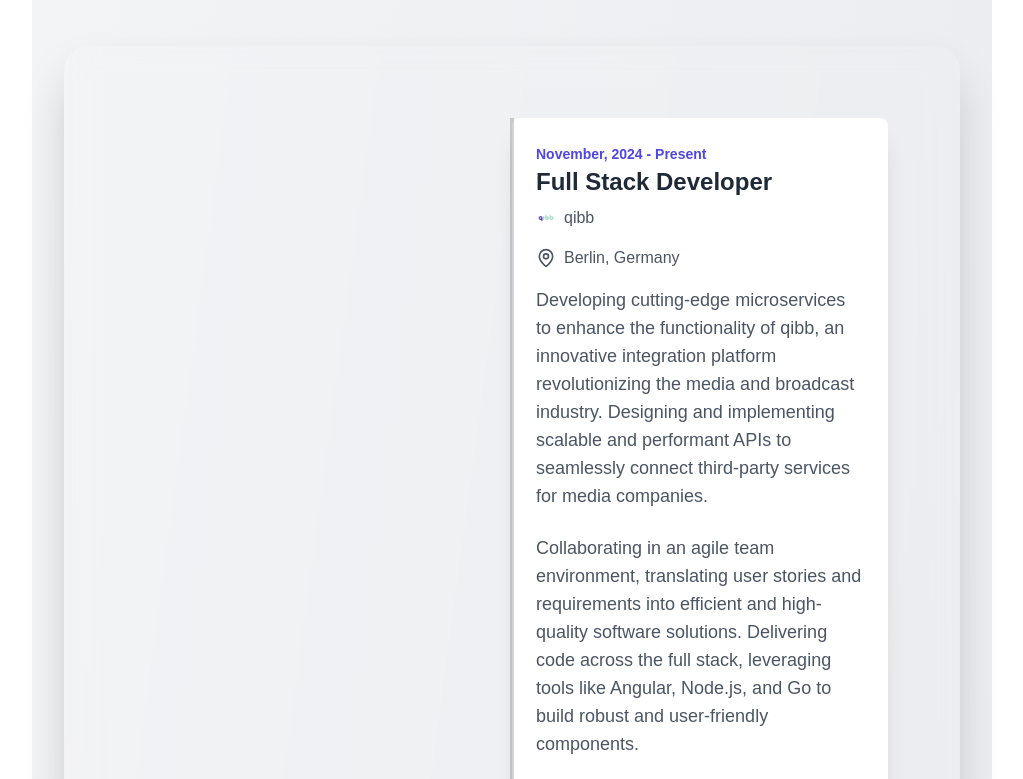
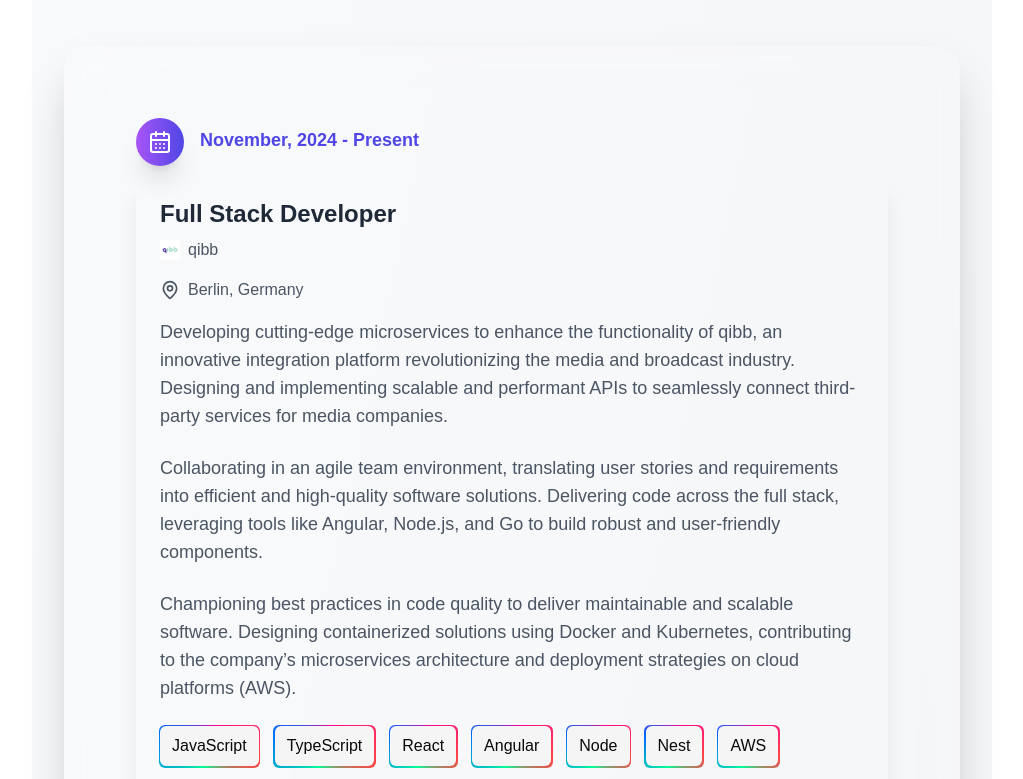
Before and after one commit to ShahSau/portfolioNew, a Next.js app: page / in a window 1280 px wide. Shown: the part 1923-2702 px from the top of the page, without its empty margins (256-1279 px from the left). Built offline with nearby package versions, Linux system fonts and the light colour scheme.

Commit message:
experience section

```diff
--- a/app/section/JobTimeline.tsx
+++ b/app/section/JobTimeline.tsx
@@ -4,14 +4,14 @@
 
 const JobTimeline: FC = () => {
   return (
-    <div className="min-h-screen bg-gradient-to-br from-gray-100 to-gray-200 px-4 py-12 sm:px-6 lg:px-8">
+    <div className="min-h-screen bg-gradient-to-br from-gray-50 to-gray-100 px-4 py-12 sm:px-6 lg:px-8">
       <div className="mx-auto ">
         <h1 className="mb-8 text-center text-3xl font-extrabold text-transparent sm:mb-12 sm:text-4xl">
           <span className="bg-gradient-to-r from-purple-600 to-indigo-600 bg-clip-text">
             My Professional Journey
           </span>
         </h1>
-        <div className="rounded-3xl bg-opacity-80 p-4 shadow-2xl backdrop-blur-lg backdrop-filter sm:p-8">
+        <div className="rounded-3xl p-4 shadow-2xl backdrop-blur-lg backdrop-filter sm:p-8">
           <TimelineItems />
         </div>
       </div>
--- a/app/section/Projects.tsx
+++ b/app/section/Projects.tsx
@@ -25,7 +25,7 @@
         role="list"
         className="mt-3 grid grid-cols-2 gap-5 md:grid-cols-4 mb-12"
       >
-        {["FullStack", "Backend", "Frontend", "Mobile"].map((type) => (
+        {["FullStack", "Frontend", "Backend", "Mobile"].map((type) => (
           <li key={type} className="col-span-1 flex rounded-md shadow-sm">
             {selected === type ? (
               <ProjectButton>{type}</ProjectButton>
--- a/components/JobTimeline/TimelineItem.tsx
+++ b/components/JobTimeline/TimelineItem.tsx
@@ -1,26 +1,35 @@
-
-import { motion,useTransform,useTime } from "framer-motion"
-import { CalendarDays, MapPin } from "lucide-react"
-import Image from "next/image"
-import { JSX } from "react"
-import { useInView } from "../../app/hooks/useInView"
-
+import { motion, useTransform, useTime } from "framer-motion";
+import { CalendarDays, MapPin } from "lucide-react";
+import Image from "next/image";
+import { JSX } from "react";
+import { useInView } from "../../app/hooks/useInView";
 
 interface TimelineItemProps {
-  year: string
-  title: string
-  company: string
-  description1: string
-  description2: string
-  description3: string
-  index: number
-  tech: string[]
-  location: string
-  image: string
+  year: string;
+  title: string;
+  company: string;
+  description1: string;
+  description2: string;
+  description3: string;
+  index: number;
+  tech: string[];
+  location: string;
+  image: string;
 }
 
-const TimelineItem = ({ year, title, company, description1, description2,description3, index,tech,location,image }: TimelineItemProps): JSX.Element => {
-  const [ref, isInView] = useInView({ threshold: 0.05 })
+const TimelineItem = ({
+  year,
+  title,
+  company,
+  description1,
+  description2,
+  description3,
+  index,
+  tech,
+  location,
+  image,
+}: TimelineItemProps): JSX.Element => {
+  const [ref, isInView] = useInView({ threshold: 0.05 });
   const time = useTime();
   const rotate = useTransform(time, [0, 3000], [0, 360], {
     clamp: false,
@@ -35,53 +44,64 @@
       initial={{ opacity: 0, y: 50 }}
       animate={isInView ? { opacity: 1, y: 0 } : { opacity: 0, y: 50 }}
       transition={{ duration: 0.5, delay: index * 0.2 }}
-      className={`mb-8 flex w-full flex-col sm:mb-12  ${
-        index % 2 === 0 ? "sm:flex-row " : "sm:flex-row-reverse"
-      }`}
+      className={`mb-8 flex w-full flex-col sm:mb-12`}
     >
-      <div className="flex sm:w-1/2 md:opacity-0 z-10">
-        <div className="mr-4 sm:mr-0 sm:ml-4">
+      <div className="flex w-1/2 z-10">
+        <div className="mr-4 mb-2">
           <motion.div
             initial={{ scale: 0 }}
             animate={isInView ? { scale: 1 } : { scale: 0 }}
             transition={{ duration: 0.5, delay: index * 0.2 + 0.3 }}
             className="flex h-12 w-12 items-center justify-center rounded-full bg-gradient-to-r from-purple-500 to-indigo-600 shadow-xl"
           >
-            <CalendarDays  className="h-6 w-6 text-white" />
+            <CalendarDays className="h-6 w-6 text-white" />
           </motion.div>
         </div>
-        <div className="pt-1 sm:hidden">
-          <span className="text-sm font-bold text-indigo-600">{year}</span>
+        <div className="pt-2">
+          <span className="text-sm md:text-lg font-bold text-indigo-600">
+            {year}
+          </span>
         </div>
       </div>
       <motion.div
         initial={{ opacity: 0, scale: 0.8 }}
-        animate={isInView ? { opacity: 1, scale: 1 } : { opacity: 0, scale: 0.8 }}
+        animate={
+          isInView ? { opacity: 1, scale: 1 } : { opacity: 0, scale: 0.8 }
+        }
         transition={{ duration: 0.5, delay: index * 0.2 + 0.1 }}
-        className="w-full pl-16 md:w-1/2 sm:pl-0 sm:pr-0"
+        className="w-full pl-16 sm:pl-0 sm:pr-0"
       >
-        <div className="rounded-lg bg-white p-6 shadow-xl transition-shadow duration-300 hover:shadow-2xl">
-          <span className="hidden text-sm font-bold text-indigo-600 sm:inline-block">
-            {year}
-          </span>
-          <h3 className="mb-2 text-xl font-bold text-gray-800 sm:text-2xl">{title}</h3>
+        <div className="rounded-lg p-6 shadow-xl transition-shadow duration-300 hover:shadow-2xl">
+          <h3 className="mb-2 text-xl font-bold text-gray-800 sm:text-2xl">
+            {title}
+          </h3>
           <div className="mb-4 flex items-center text-gray-600">
-            <Image src={image} width={20} height={20} className="mr-2 h-5 w-5" alt={`${company} logo`} />
+            <Image
+              src={image}
+              width={20}
+              height={20}
+              className="mr-2 h-5 w-5"
+              alt={`${company} logo`}
+            />
             <span>{company}</span>
           </div>
           <div className="mb-4 flex items-center text-gray-600">
             <MapPin className="mr-2 h-5 w-5" />
             <span>{location}</span>
           </div>
-          <p className="text-sm text-gray-600 sm:text-md md:text-lg mb-6">{description1}</p>
-          <p className="text-sm text-gray-600 sm:text-md md:text-lg mb-6">{description2}</p>
-          <p className="text-sm text-gray-600 sm:text-md md:text-lg mb-6">{description3}</p>
-
+          <p className="text-sm text-gray-600 sm:text-md md:text-lg mb-6">
+            {description1}
+          </p>
+          <p className="text-sm text-gray-600 sm:text-md md:text-lg mb-6">
+            {description2}
+          </p>
+          <p className="text-sm text-gray-600 sm:text-md md:text-lg mb-6">
+            {description3}
+          </p>
 
           <div className="flex flex-wrap gap-4">
-            {tech.map((item,index) => (
+            {tech.map((item, index) => (
               <div className="relative" key={index}>
-
                 <button className="w-26 relative bg-neutral-100 px-3 py-2 rounded-md  transition-colors duration-200 z-10">
                   <span>{item}</span>
                 </button>
@@ -91,16 +111,13 @@
                     background: rotatingBg,
                   }}
                 />
-
               </div>
             ))}
           </div>
         </div>
-
       </motion.div>
     </motion.div>
-  )
-}
+  );
+};
 
-
-export default TimelineItem
+export default TimelineItem;
--- a/components/JobTimeline/TimelineItems.tsx
+++ b/components/JobTimeline/TimelineItems.tsx
@@ -152,7 +152,6 @@
         transition={{ duration: 0.5 }}
         className="relative wrap overflow-hidden p-4 md:p-10"
       >
-        <div className="absolute left-8 h-[4735px] border-2 border-gray-800 border-opacity-20 sm:left-1/2 sm:-translate-x-1/2 opacity-0 md:opacity-100" />
         {jobExperiences.map((job, index) => (
           <TimelineItem key={index} {...job} index={index} />
         ))}
```
Lines whose indentation alone changed are shown as unchanged.
